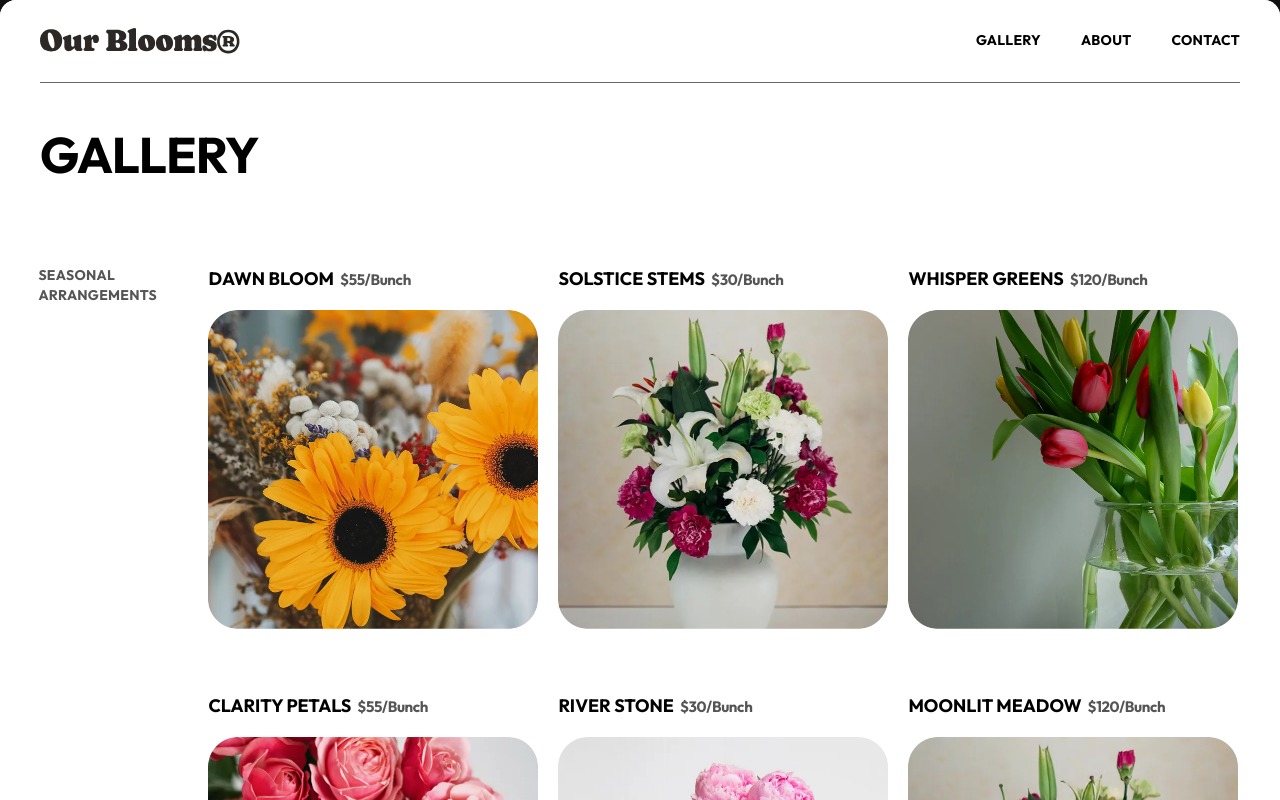
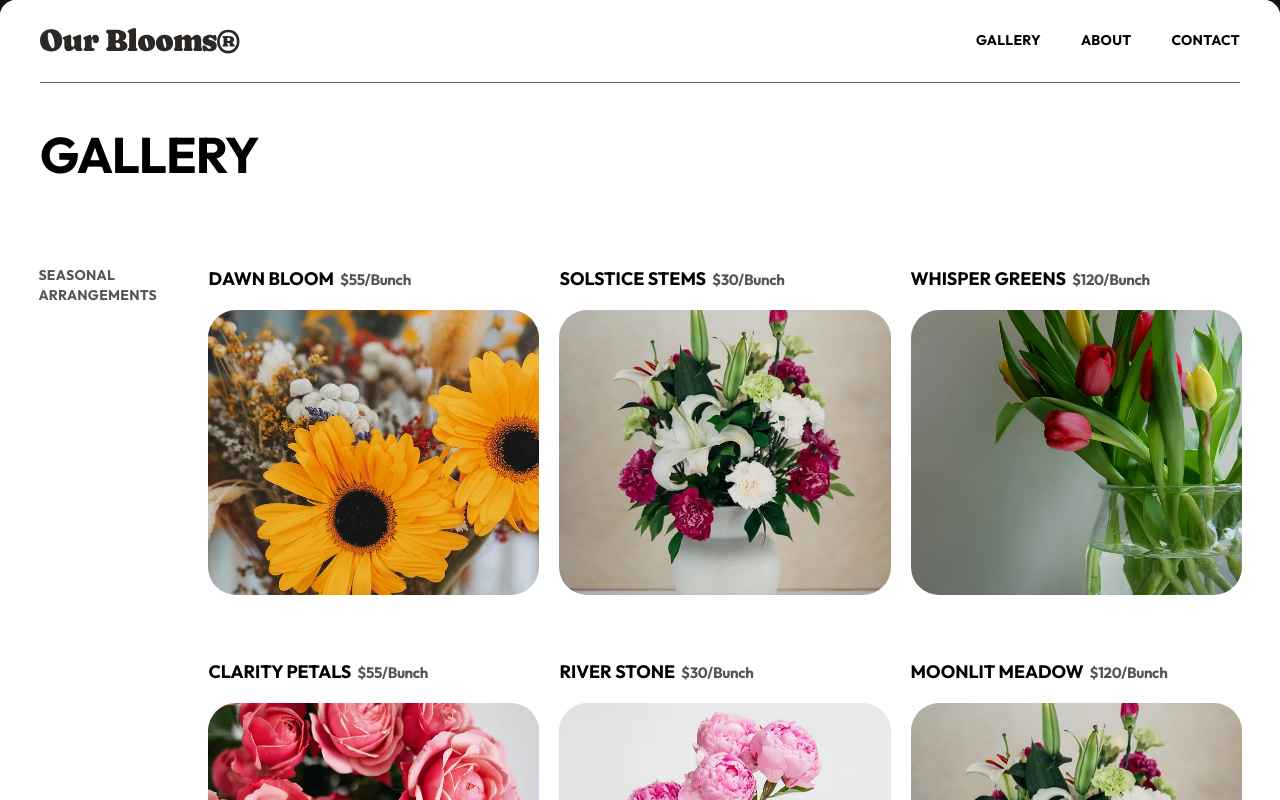
Before and after one commit to NguyenDucAnh20235585/FlowerShop, a React (Vite) app: page /gallery in a window 1280 px wide. Shown: the top 800 px of the page. Built offline with nearby package versions, Linux system fonts and the light colour scheme; a web font is replaced by a local one.

Commit message:
fix: improve gallery grid responsiveness

```diff
--- a/src/pages/Gallery/GalleryGrid.tsx
+++ b/src/pages/Gallery/GalleryGrid.tsx
@@ -131,7 +131,7 @@ export function GalleryGrid() {
       <div
         className="
                     desktop:grid
-                    desktop:grid-cols-[150px_1030px]
+                    desktop:grid-cols-[150px_minmax(0,1fr)]
                     desktop:gap-x-5
                 "
       >
@@ -158,14 +158,16 @@ export function GalleryGrid() {
                         tablet:grid-cols-2
                         tablet:gap-y-16
 
-                        desktop:grid-cols-[repeat(3,330px)]
+                        min-[1055px]:grid-cols-3
                     "
         >
           {FLOWERS.map((flower) => (
             <article
               key={flower.name}
               className={
-                flower.tabletWide ? "tablet:col-span-2 desktop:col-span-1" : ""
+                flower.tabletWide
+                  ? "tablet:col-span-2 min-[1055px]:col-span-1"
+                  : ""
               }
             >
               <div
@@ -200,19 +202,22 @@ export function GalleryGrid() {
                   height: 637,
                 }}
                 alt={flower.alt}
-                className="
-                                    h-[358.33px]
-                                    w-full
-                                    rounded-[20px]
-                                    [&>img]:h-full
-                                    [&>img]:object-cover
+                className={`
+  h-[358.33px] w-full overflow-hidden rounded-[20px]
+  [&_img]:h-full [&_img]:w-full [&_img]:object-cover
 
-                                    tablet:h-auto
-                                    tablet:rounded-[24px]
-                                    tablet:[&>img]:h-auto
+  tablet:aspect-[740/637]
+  tablet:h-auto
+  tablet:rounded-[24px]
 
-                                    desktop:rounded-[28px]
-                                "
+  desktop:rounded-[28px]
+
+  ${
+    flower.tabletWide
+      ? "tablet:aspect-[1520/637] min-[1055px]:aspect-[740/637]"
+      : ""
+  }
+`}
               />
             </article>
           ))}
```
